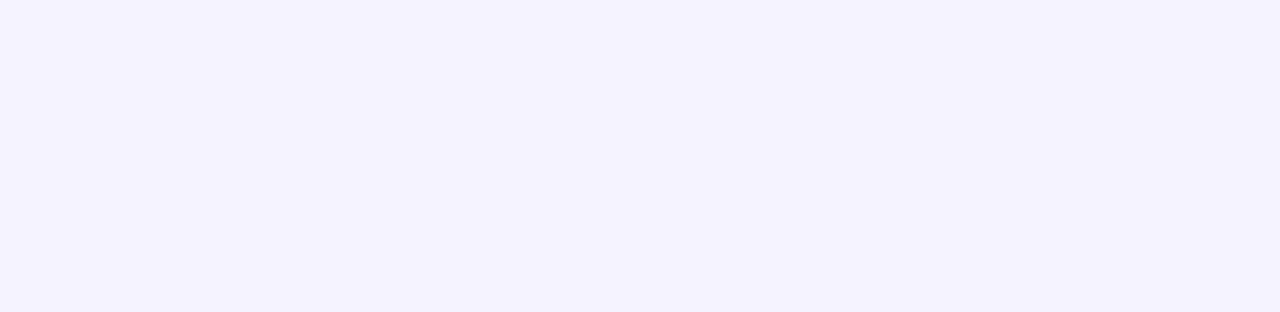
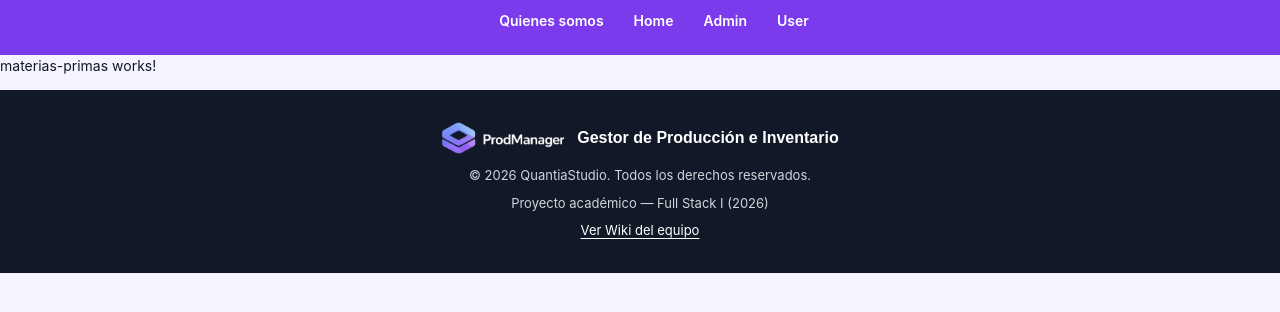
Before and after one commit to QuantiaStudio/Gestor-de-Produccion-e-Inventario-para-Emprendimientos, an Angular app in the folder frontend/ProdManager/: page /dashboard/materias-primas in a window 1280 px wide. Before the commit this address led to /. Shown: the top 312 px of the page. Built offline with nearby package versions, Linux system fonts and the light colour scheme.

Commit message:
Se crean componentes layout-user, materias primas. Se establece el sistema de ruteo para estos componentes

```diff
--- /dev/null
+++ b/frontend/ProdManager/src/app/features/materias-primas/materias-primas.component.html
@@ -0,0 +1 @@
+<p>materias-primas works!</p>
--- /dev/null
+++ b/frontend/ProdManager/src/app/layout/user-layout/user-layout/user-layout.component.html
@@ -0,0 +1,10 @@
+<div class="public_layout">
+	<app-navbar></app-navbar>
+
+	<main class="public_layout_content">
+		<!-- Aquí se renderizan las páginas hijas -->
+		<router-outlet></router-outlet>
+	</main>
+
+	<app-footer></app-footer>
+</div>
--- a/frontend/ProdManager/tsconfig.json
+++ b/frontend/ProdManager/tsconfig.json
@@ -3,6 +3,7 @@
   "compileOnSave": false,
   "compilerOptions": {
     "outDir": "./dist/out-tsc",
+    "rootDir": "./src",
     "strict": true,
     "noImplicitOverride": true,
     "noPropertyAccessFromIndexSignature": true,
@@ -13,7 +14,7 @@
     "sourceMap": true,
     "declaration": false,
     "experimentalDecorators": true,
-    "moduleResolution": "node",
+    "moduleResolution": "bundler",
     "importHelpers": true,
     "target": "ES2022",
     "module": "ES2022",
```
Also changed, not shown: frontend/ProdManager/src/app/app.routes.ts (+8 -1 lines), frontend/ProdManager/src/app/features/materias-primas/materias-primas.component.ts (added, +12 -0 lines), frontend/ProdManager/src/app/layout/user-layout/user-layout/user-layout.component.ts (added, +15 -0 lines), frontend/ProdManager/src/app/features/materias-primas/materias-primas.component.css (added), frontend/ProdManager/src/app/layout/user-layout/user-layout/user-layout.component.css (added), 2 other files (tests, documents, lock files or other folders).
